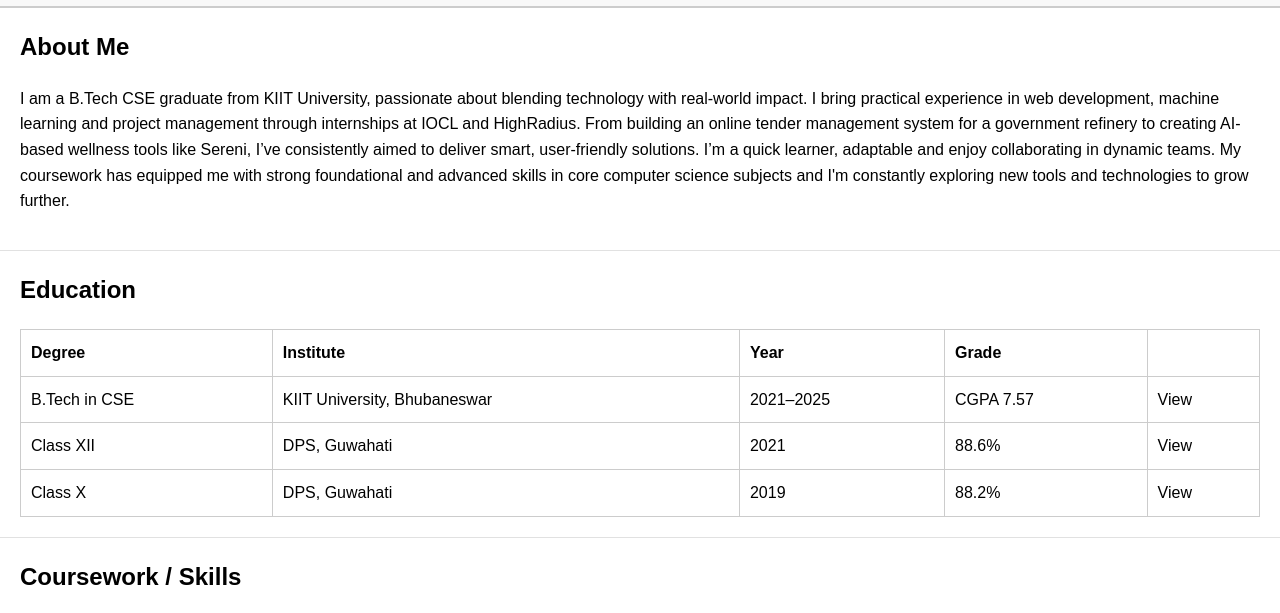
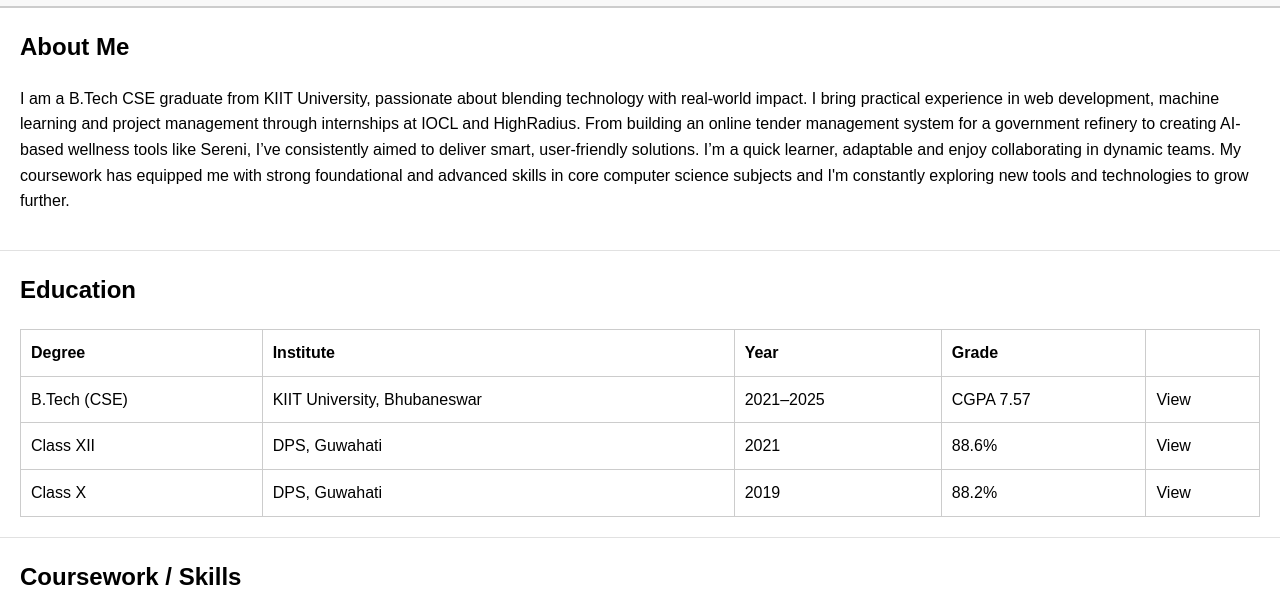
Before and after one commit to PRA5HANTA/portfolio.github.io, a plain HTML site: page index.html in a window 1280 px wide. Shown: the part 166-779 px from the top of the page. Drawn offline with Linux system fonts and the light colour scheme.

Commit message:
Update index.html

```diff
--- a/index.html
+++ b/index.html
@@ -47,7 +47,7 @@
         <th></th>
       </tr>
       <tr>
-        <td>B.Tech in CSE</td>
+        <td>B.Tech (CSE)</td>
         <td>KIIT University, Bhubaneswar</td>
         <td>2021–2025</td>
         <td>CGPA 7.57</td>
```
